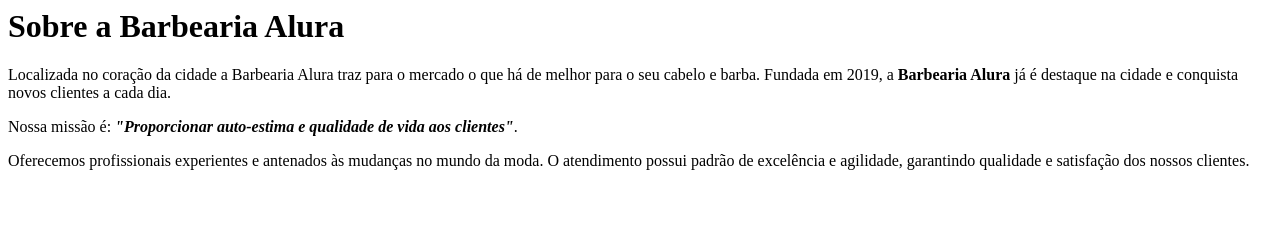
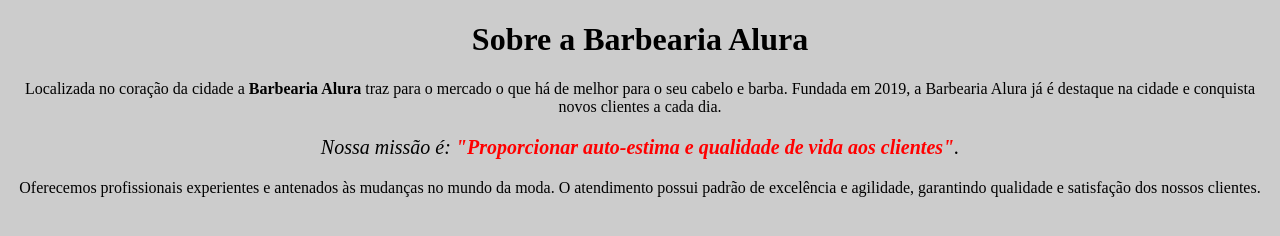
Before and after one commit to pedrogost/PC_Pedro, a plain HTML site: page index.html in a window 1280 px wide. Drawn offline with Linux system fonts and the light colour scheme.

Commit message:
06/10/22-style

```diff
--- a/index.html
+++ b/index.html
@@ -1,13 +1,22 @@
-<html>
-<head>
-</head>
-<body>
-<p><h1>Sobre a Barbearia Alura</h1></p>
+<!DOCTYPE html>
+<html lang="pt-br">
+	<head>
+		<meta charset="UTF-8">
+		<title>Barbearia Alura</title>
+		<link rel="stylesheet" href="style.css">
 
-<p>Localizada no coração da cidade a Barbearia Alura traz para o mercado o que há de melhor para o seu cabelo e barba. Fundada em 2019, a <strong>Barbearia Alura</strong> já é destaque na cidade e conquista novos clientes a cada dia.</p>
+		<style>
 
-<p>Nossa missão é: <em><strong>"Proporcionar auto-estima e qualidade de vida aos clientes"</strong></em>.</p>
+		</style>
+	</head>
 
-<p>Oferecemos profissionais experientes e antenados às mudanças no mundo da moda. O atendimento possui padrão de excelência e agilidade, garantindo qualidade e satisfação dos nossos clientes.</p>
+	<body>
+		<h1 style="text-align: center">Sobre a Barbearia Alura</h1>
+
+		<p>Localizada no coração da cidade a <strong>Barbearia Alura</strong> traz para o mercado o que há de melhor para o seu cabelo e barba. Fundada em 2019, a Barbearia Alura já é destaque na cidade e conquista novos clientes a cada dia.</p>
+
+		<p style="font-size: 20px"><em>Nossa missão é: <strong>"Proporcionar auto-estima e qualidade de vida aos clientes"</strong>.</em></p>
+
+		<p>Oferecemos profissionais experientes e antenados às mudanças no mundo da moda. O atendimento possui padrão de excelência e agilidade, garantindo qualidade e satisfação dos nossos clientes.</p>
+	</body>
 </html>
-</body>
--- /dev/null
+++ b/style.css
@@ -0,0 +1,11 @@
+body {
+	background: #CCCCCC
+}
+
+p {
+	text-align: center;
+}
+
+em strong {
+	color: #FF0000;
+}
```
